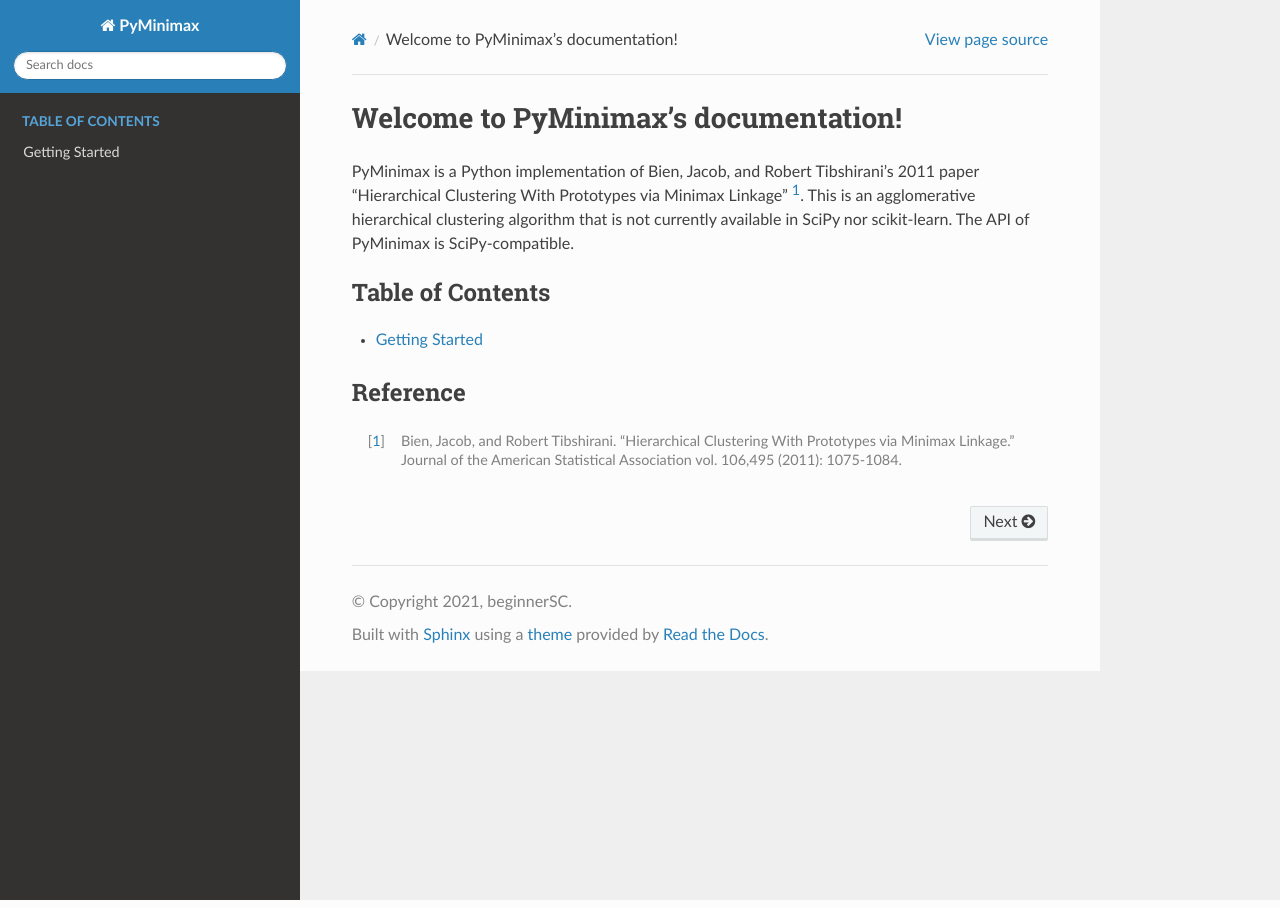
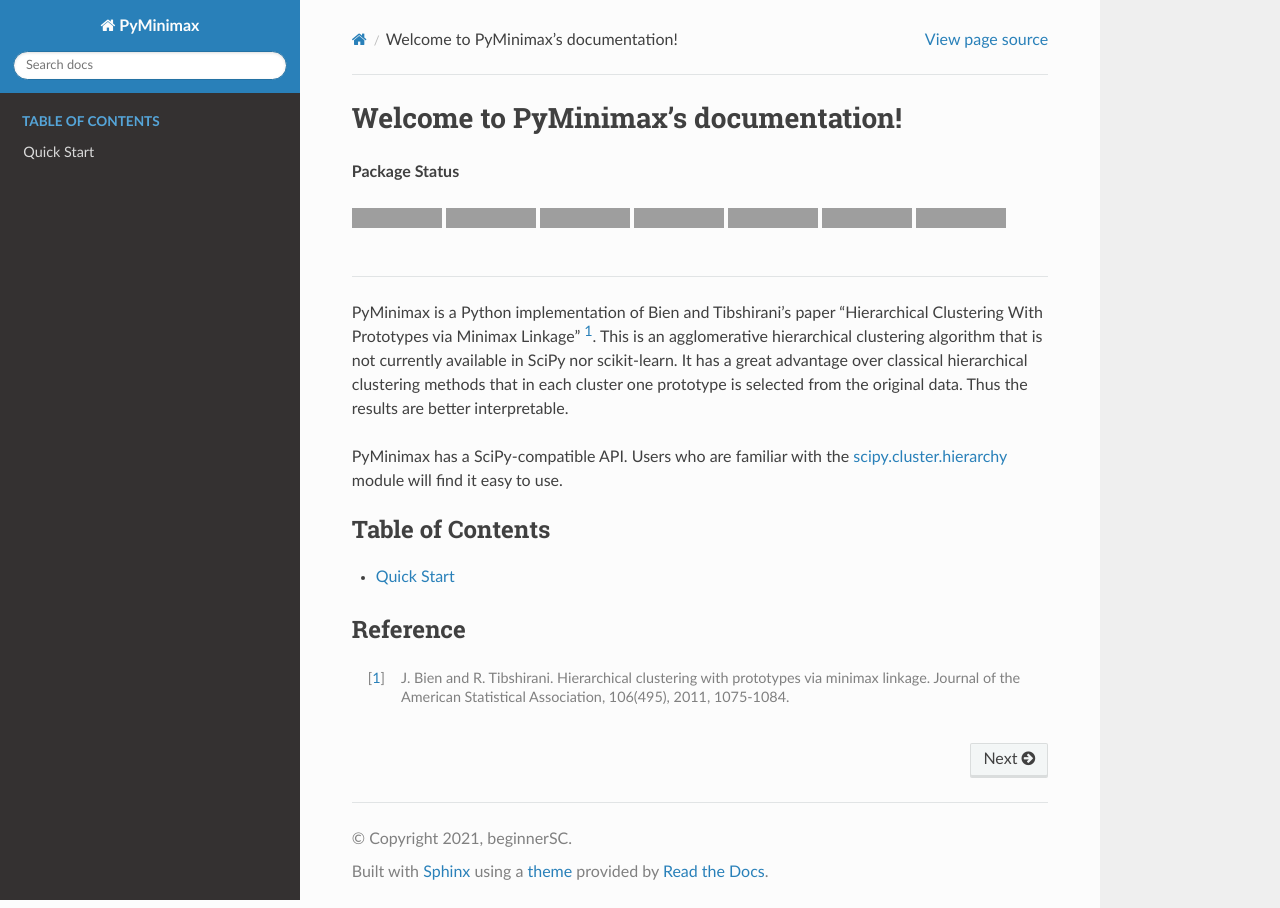
Before and after one commit to beginnerSC/pyminimax, a Sphinx documentation site: the page built from docs/source/index.rst, in a window 1280 px wide. Built offline with Sphinx 7.4.7 and the Read the Docs theme 2.0.0, drawn with Linux system fonts in a browser that asks for light colours; grey boxes are pictures that could not be loaded.

Commit message:
autosave

```diff
--- a/docs/source/index.rst
+++ b/docs/source/index.rst
@@ -6,9 +6,48 @@
 Welcome to PyMinimax's documentation!
 =====================================
 
-PyMinimax is a Python implementation of Bien, Jacob, and Robert Tibshirani's 2011 paper “Hierarchical Clustering With Prototypes via Minimax Linkage” [#bien2011hierarchical]_.
-This is an agglomerative hierarchical clustering algorithm that is not currently available in SciPy nor scikit-learn.
-The API of PyMinimax is SciPy-compatible.
+**Package Status**
+
+.. image:: https://readthedocs.org/projects/pyminimax/badge/?version=latest
+   :target: https://pyminimax.readthedocs.io/en/latest/?badge=latest
+   :alt: Documentation Status
+
+
+.. image:: https://github.com/beginnerSC/pyminimax/actions/workflows/test_pyminimax.yml/badge.svg
+   :target: https://github.com/beginnerSC/pyminimax/actions/workflows/test_pyminimax.yml
+   :alt: Continuous Integration
+
+
+.. image:: https://codecov.io/gh/beginnerSC/pyminimax/branch/master/graph/badge.svg?token=BEE3HCNNJD
+   :target: https://codecov.io/gh/beginnerSC/pyminimax
+   :alt: Coverage Status
+
+
+.. image:: https://img.shields.io/pypi/v/pyminimax.svg
+   :target: https://pypi.python.org/pypi/pyminimax/
+   :alt: PyPI
+
+
+.. image:: https://pepy.tech/badge/pyminimax
+   :target: https://pepy.tech/project/pyminimax?versions=0.0.3&versions=0.0.1
+   :alt: Downloads
+
+
+.. image:: https://pepy.tech/badge/pyminimax/month
+   :target: https://pepy.tech/project/pyminimax?versions=0.0.3&versions=0.0.1
+   :alt: Downloads
+
+
+.. image:: https://img.shields.io/badge/License-BSD%203--Clause-orange.svg
+   :target: https://github.com/beginnerSC/pyminimax/blob/master/LICENSE
+   :alt: License
+
+----
+
+PyMinimax is a Python implementation of Bien and Tibshirani's paper “Hierarchical Clustering With Prototypes via Minimax Linkage” [#bien2011hierarchical]_.
+This is an agglomerative hierarchical clustering algorithm that is not currently available in SciPy nor scikit-learn. It has a great advantage over classical hierarchical clustering methods that in each cluster one prototype is selected from the original data. Thus the results are better interpretable.
+
+PyMinimax has a SciPy-compatible API. Users who are familiar with the `scipy.cluster.hierarchy <https://docs.scipy.org/doc/scipy/reference/cluster.hierarchy.html>`_ module will find it easy to use.
 
 
 .. toctree::
@@ -20,4 +59,4 @@ The API of PyMinimax is SciPy-compatible.
 Reference
 ---------
 
-.. [#bien2011hierarchical] Bien, Jacob, and Robert Tibshirani. “Hierarchical Clustering With Prototypes via Minimax Linkage.” Journal of the American Statistical Association vol. 106,495 (2011): 1075-1084.
+.. [#bien2011hierarchical] \J. Bien and R. Tibshirani. Hierarchical clustering with prototypes via minimax linkage. Journal of the American Statistical Association, 106(495), 2011, 1075-1084.
```
Also changed, not shown: docs/source/quick_start.ipynb.
